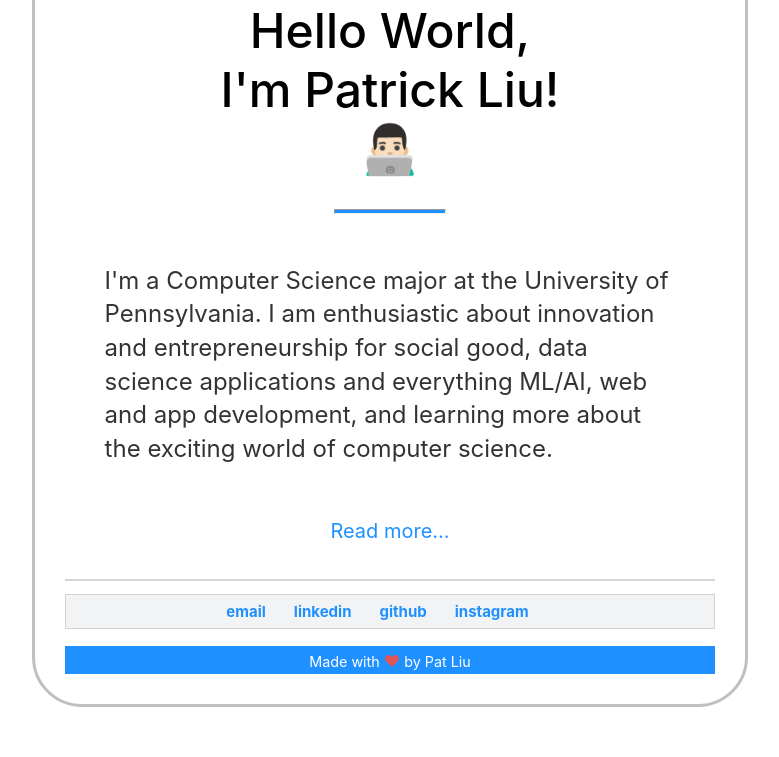
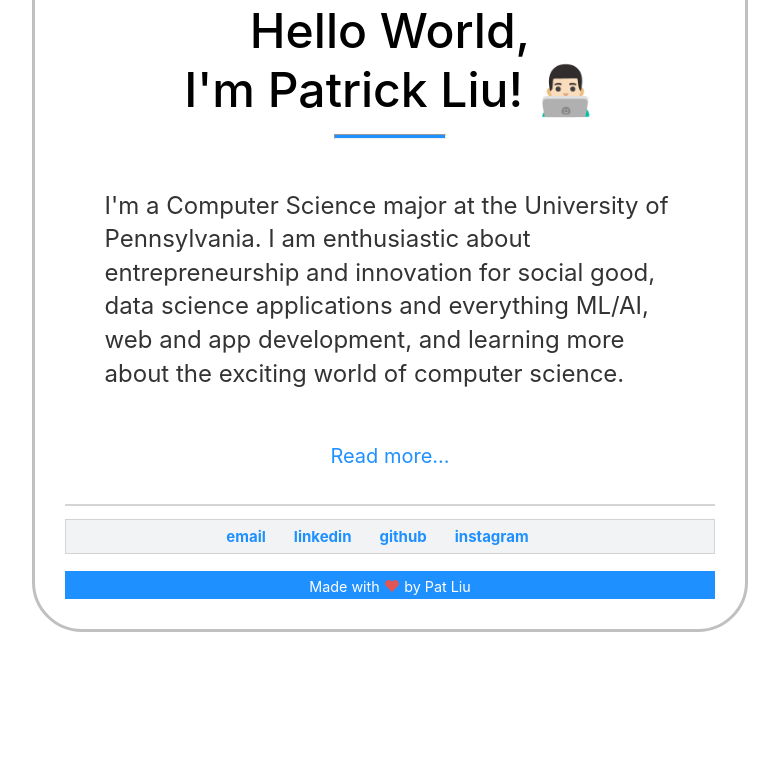
Before and after one commit to pat-liu/WebsiteV1, a Jekyll site: the page built from index.html, in a window 1280 px wide. Shown: the part 361-1118 px from the top of the page, without its empty margins (250-1029 px from the left). Built offline with Jekyll 4.4.1, drawn with Linux system fonts in a browser that asks for light colours; after the commit the page ends 1043 px from its top, so only the background shows below that.

Commit message:
Update index.html

```diff
--- a/index.html
+++ b/index.html
@@ -5,10 +5,10 @@ title: Patrick Liu, CS Major
     		<div class="blurb">
 				<div style="text-align: center">
 					<img src="https://res.cloudinary.com/brogrammer/image/upload/v1564121840/circle-cropped_ao4jvv.png" class="pfp"></div>
-				<h1 style="text-align:center">Hello World, <br style><div style="margin-bottom: -70px">I'm Patrick Liu! <br>👨🏻‍💻</br></br></div></h1>
-					<hr style="margin-bottom: 50px;">
+				<h1 style="text-align:center">Hello World, <br><div style="margin-bottom: -75px">I'm Patrick Liu! 👨🏻‍💻</br></div></h1>
+				<hr style="margin-top: 80px; margin-bottom: 50px;">
 				<!--<img src="https://res.cloudinary.com/brogrammer/image/upload/v1564121840/circle-cropped_ao4jvv.png" style="float:left;vertical-align:middle;" class = "pfp">-->
-				<p style="overflow: hidden;padding-left: 40px; padding-right: 40px">I'm a Computer Science major at the University of Pennsylvania. I am enthusiastic about innovation and entrepreneurship for social good, data science applications and everything ML/AI, web and app development, and learning more about the exciting world of computer science.</p>
+				<p style="overflow: hidden;padding-left: 40px; padding-right: 40px">I'm a Computer Science major at the University of Pennsylvania. I am enthusiastic about entrepreneurship and innovation for social good, data science applications and everything ML/AI, web and app development, and learning more about the exciting world of computer science.</p>
 					</div>
 					</div>
 					<p class="center"><a href="/about">Read more...</a></p>
```
